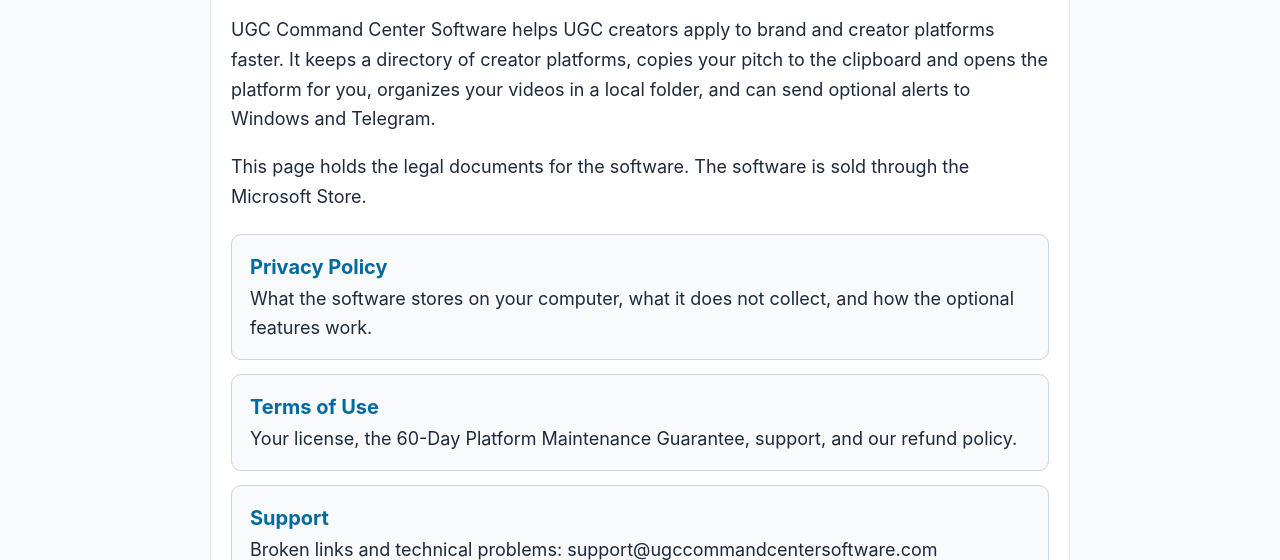
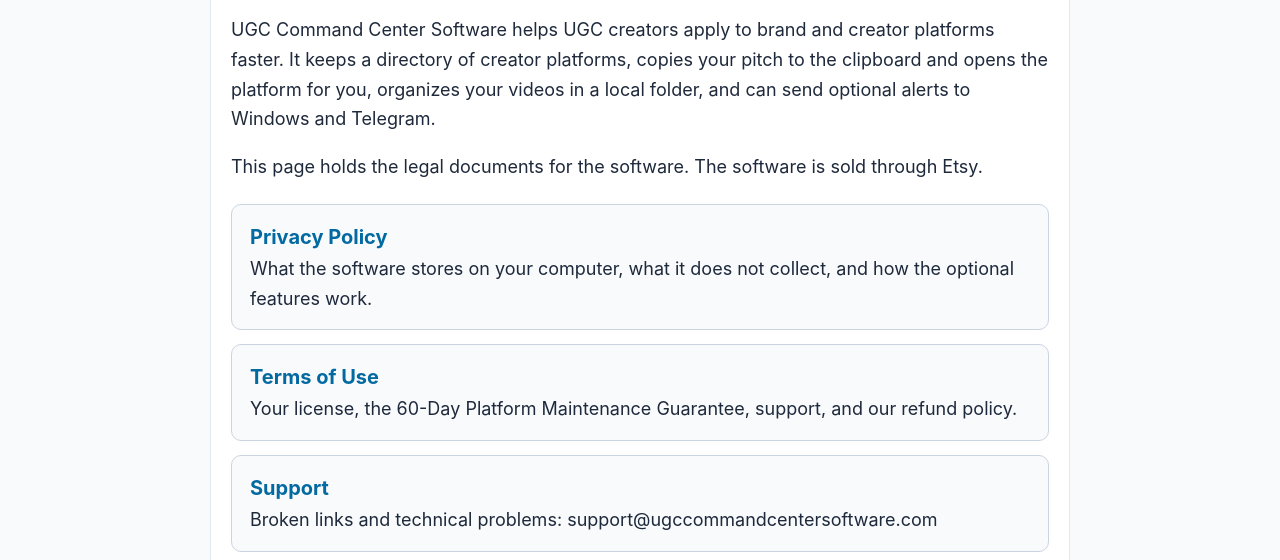
Before and after one commit to UGCCommandCenterSoftware/ugc-policies, a plain HTML site: page index.html in a window 1280 px wide. Shown: the part 240-800 px from the top of the page. Drawn offline with Linux system fonts and the light colour scheme.

Commit message:
Update software sales platform from Microsoft Store to Etsy

```diff
--- a/index.html
+++ b/index.html
@@ -50,7 +50,7 @@ footer { max-width: 860px; margin: 0 auto; padding: 20px; color: #64748b; font-s
 <h1>UGC Command Center Software</h1>
 <p class="meta">Windows desktop software for UGC creators &middot; Version 1.4</p>
 <p>UGC Command Center Software helps UGC creators apply to brand and creator platforms faster. It keeps a directory of creator platforms, copies your pitch to the clipboard and opens the platform for you, organizes your videos in a local folder, and can send optional alerts to Windows and Telegram.</p>
-<p>This page holds the legal documents for the software. The software is sold through the Microsoft Store.</p>
+<p>This page holds the legal documents for the software. The software is sold through Etsy.</p>
 <div class="cards">
   <a class="card" href="privacy.html"><strong>Privacy Policy</strong>What the software stores on your computer, what it does not collect, and how the optional features work.</a>
   <a class="card" href="terms.html"><strong>Terms of Use</strong>Your license, the 60-Day Platform Maintenance Guarantee, support, and our refund policy.</a>
```
